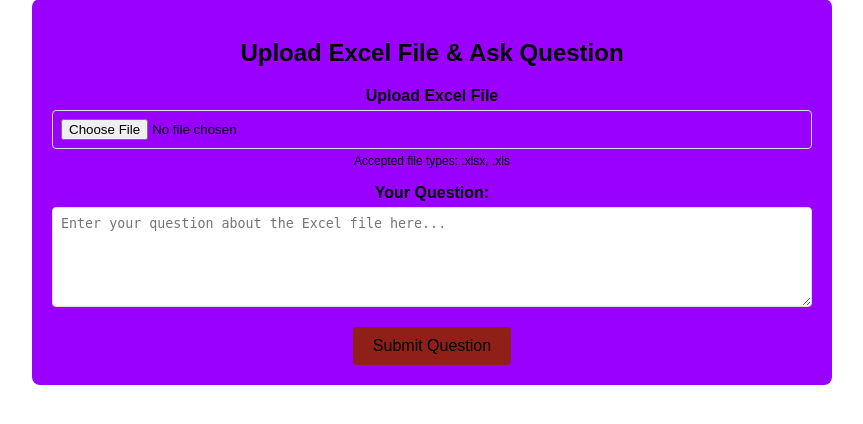
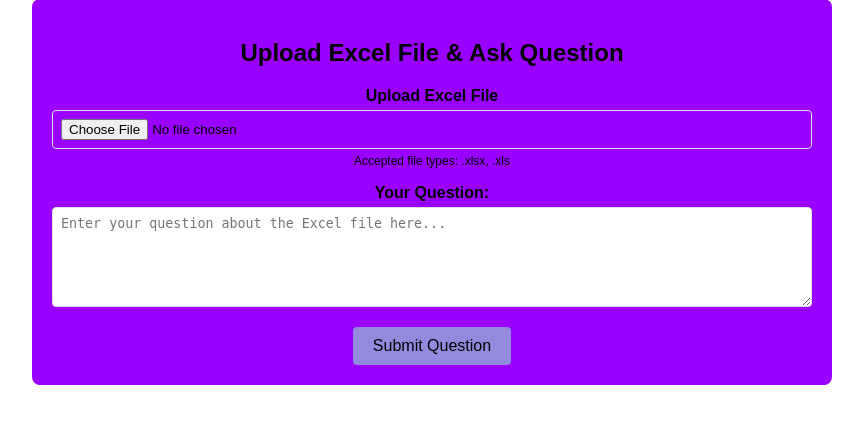
Before and after one commit to JoeA108/DocuBridge, a Flask app: page / in a window 1280 px wide. Shown: the part 263-687 px from the top of the page, without its empty margins (208-1071 px from the left). Run offline with Flask 3, Linux system fonts and the light colour scheme.

Commit message:
Assistant checkpoint: Change submit button color to purple
Assistant generated file changes:
- templates/index.html: Change submit button background color

---

User prompt:

yk the box where it says submit question, and it's in a dark red, make it this colour:#938ade

Replit-Commit-Author: Assistant
Replit-Commit-Session-Id: f376e1b5-f545-4e46-b743-3eae52d2e02e

```diff
--- a/templates/index.html
+++ b/templates/index.html
@@ -44,7 +44,7 @@
       resize: vertical;
     }
     .submit-btn {
-      background-color: #8f1f17;
+      background-color: #938ade;
       color: black;
       padding: 10px 20px;
       border: none;
@@ -53,7 +53,7 @@
       font-size: 16px;
     }
     .submit-btn:hover {
-      background-color: #69150f
+      background-color: #7a6cc9
     }
     .file-note {
       font-size: 12px;
```
